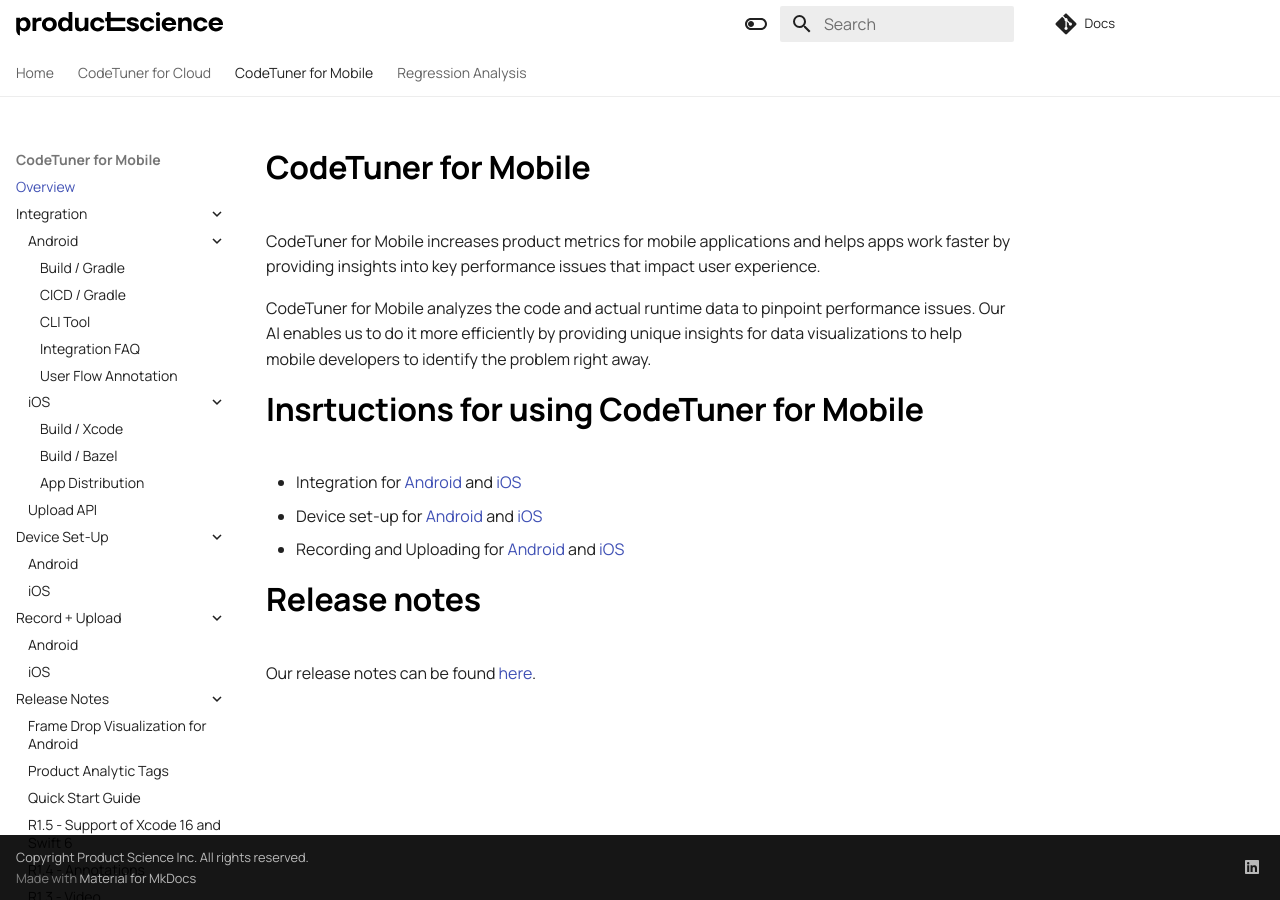
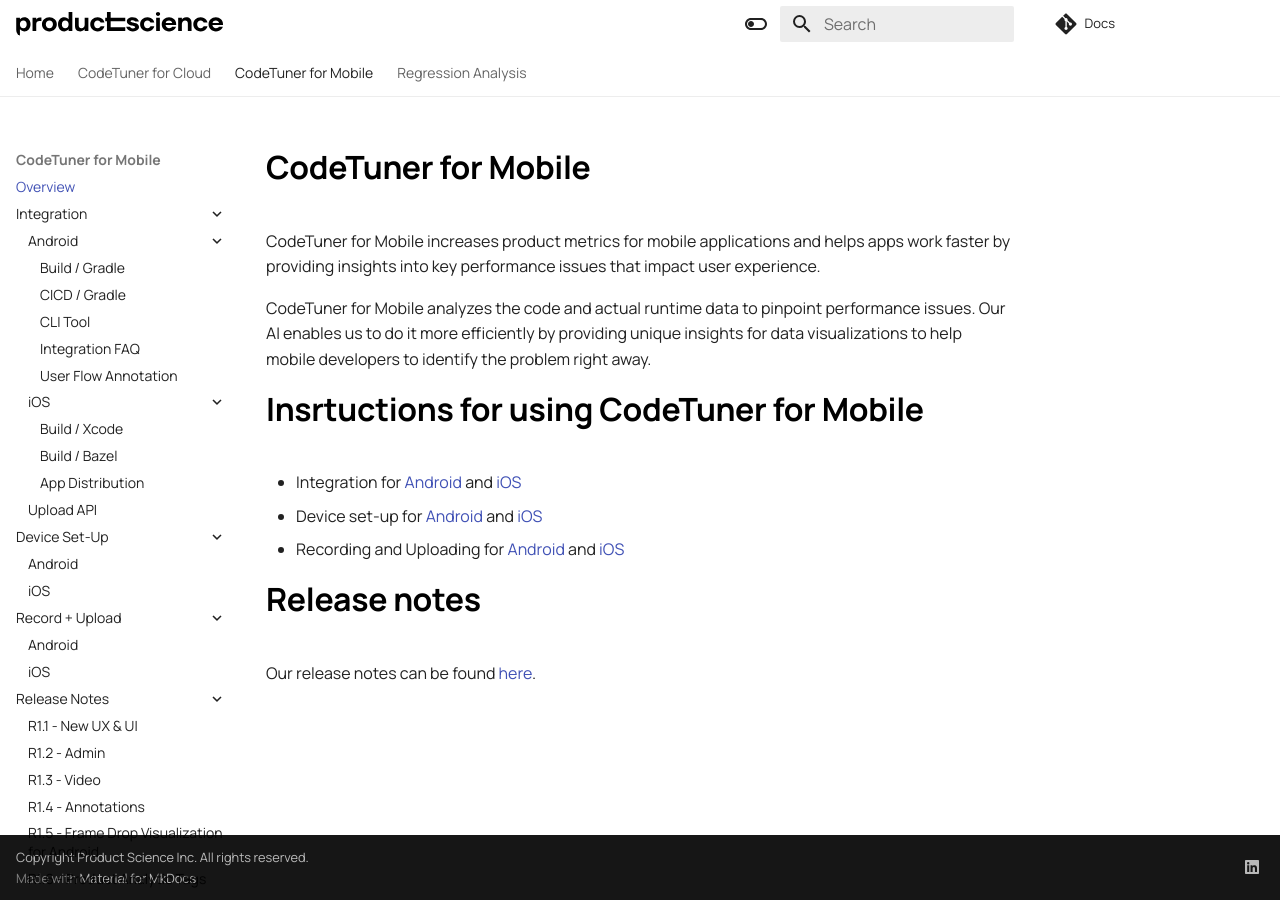
Before and after one commit to product-science/docs, an MkDocs documentation site: the page built from docs/mobile/overview.md, in a window 1280 px wide. Built offline with MkDocs 1.6.1 and Material for MkDocs 9.7.7, drawn with Linux system fonts in a browser that asks for light colours.

Commit message:
Update mkdocs.yml

```diff
--- a/mkdocs.yml
+++ b/mkdocs.yml
@@ -38,15 +38,14 @@ nav:
           - Android: mobile/record-n-upload/android.md
           - iOS: mobile/record-n-upload/ios.md
       - Release Notes:
-          - Frame Drop Visualization for Android: mobile/release-notes/Frame-Drop-Visualization-for-Android.md
-          - Product Analytic Tags: mobile/release-notes/Product-Analytic-Tags.md
-          - Quick Start Guide: mobile/release-notes/Quick-Start-Guide.md
-          - R1.5 - Support of Xcode 16 and Swift 6: mobile/release-notes/R1-5-Support-for-clonedSourcePackagesDirPath-and-derivedDataPath-in-PSCliCodeInjector.md
+          - R1.1 - New UX & UI: mobile/release-notes/R1.1-New-UX-&-UI.md
+          - R1.2 - Admin: mobile/release-notes/R1.2-Admin.md
+          - R1.3 - Video: mobile/release-notes/R1.3-Video.md
           - R1.4 - Annotations: mobile/release-notes/R1.4-Annotations.md
-          - R1.3 - Video: mobile/release-notes/R1.3-Video.md
-          - R1.2 - Admin: mobile/release-notes/R1.2-Admin.md
-          - R1.1 - New UX & UI: mobile/release-notes/R1.1-New-UX-&-UI.md
-
+          - R1.5 - Frame Drop Visualization for Android: mobile/release-notes/Frame-Drop-Visualization-for-Android.md
+          - R1.6 - Product Analytic Tags: mobile/release-notes/Product-Analytic-Tags.md
+          - R1.7 - Quick Start Guide: mobile/release-notes/Quick-Start-Guide.md
+          - R1.8 - Support of Xcode 16 and Swift 6: mobile/release-notes/support-of-xcode16-and-swift6.md
 
   - Regression Analysis:
       - Overview: ra/overview.md
```
